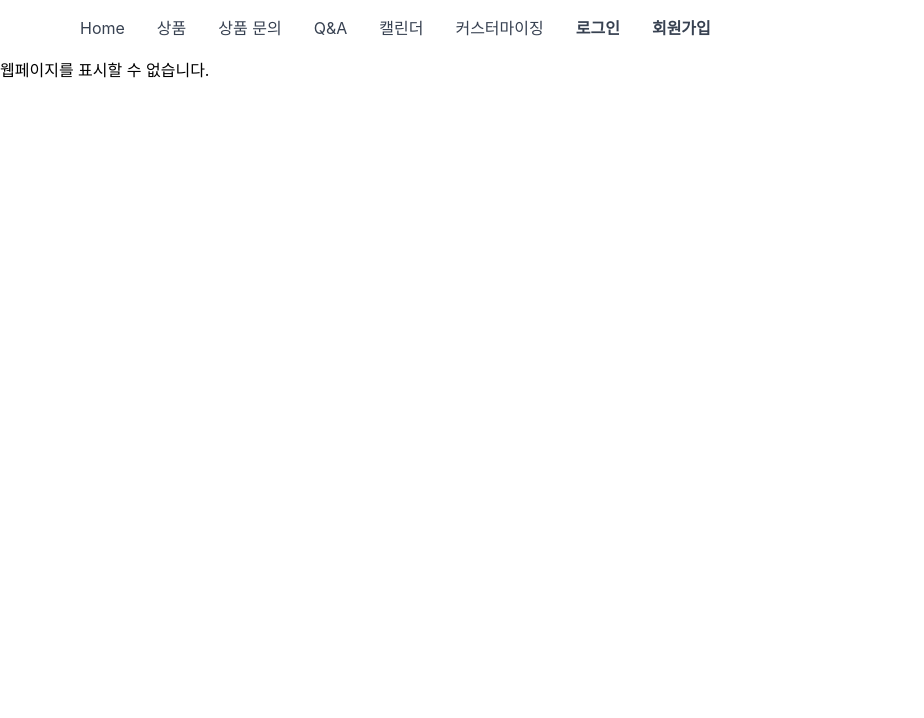
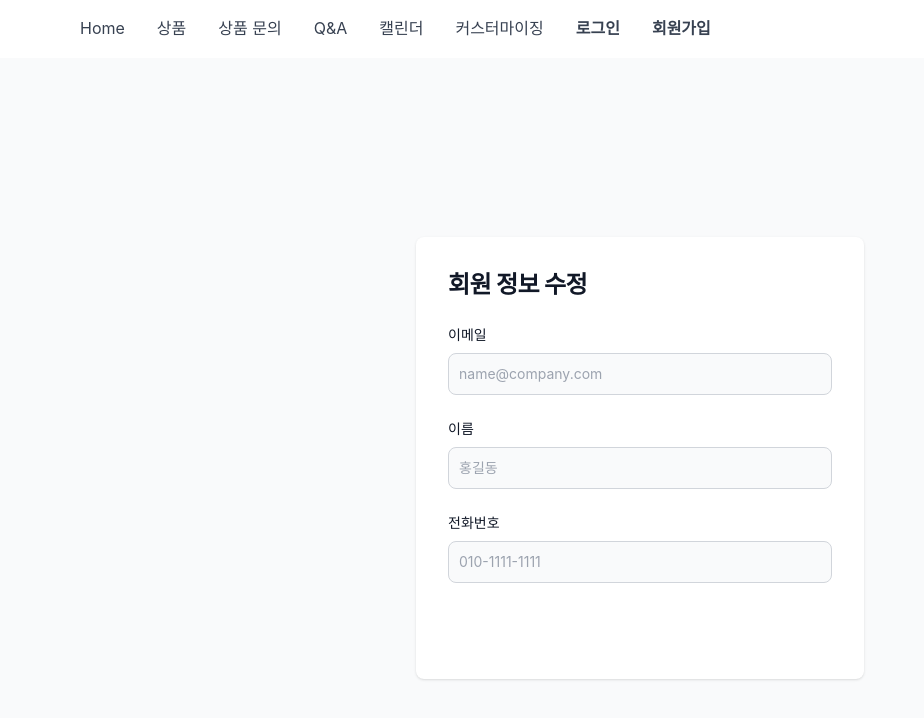
Before and after one commit to YJU-Jenga/Ichigo_Web, a React (Create React App) app: page /updateuser in a window 1280 px wide. Shown: the top 718 px of the page, without its empty margins (0-924 px from the left). Built offline with nearby package versions, Linux system fonts and the light colour scheme.

Commit message:
add cart at navbar

```diff
--- a/src/App.tsx
+++ b/src/App.tsx
@@ -23,6 +23,7 @@ import CalendarScreen from "./Screens/CalendarScreen";
 import ErrorScreen from "./Screens/ErrorScreen";
 import ManigingScreen from "./Screens/ManigingScreen";
 import MyPageScreen from "./Screens/MyPageScreen";
+import UpdateUserScreen from "./Screens/UpdateUserScreen";
 import { API_URL } from "./config";
 
 export interface User {
@@ -100,6 +101,10 @@ function App() {
           <Route path="/calendar" element={<CalendarScreen user={user} />} />
           <Route path="/maniging" element={<ManigingScreen user={user} />} />
           <Route path="/mypage" element={<MyPageScreen user={user} />} />
+          <Route
+            path="/updateuser"
+            element={<UpdateUserScreen user={user} />}
+          />
           <Route path="/*" element={<ErrorScreen />} />
         </Routes>
       </BrowserRouter>
--- a/src/Screens/CartScreen.tsx
+++ b/src/Screens/CartScreen.tsx
@@ -11,7 +11,7 @@ import { API_URL } from "../config";
 
 const CartScreen = ({ user }: UserProps) => {
   const navigate = useNavigate();
-  const id = 1;
+  const id = user?.id;
   const [cartList, setCartList] = useState<Array<Cart>>([]);
   const [product, setProduct] = useState<Array<any>>([]);
   const [totalPrice, setTotalPrice] = useState(0);
--- a/src/Screens/MyPageScreen.tsx
+++ b/src/Screens/MyPageScreen.tsx
@@ -1,9 +1,26 @@
+import { NavLink } from "react-router-dom";
 import { UserProps } from "../App";
 
 const MyPageScreen = ({ user }: UserProps) => {
   return (
+    //     "email": "client@gmail.com",
+    //   "password": "1234qweR!!",
+    //   "name": "client",
+    //   "phone": "010-1111-1111"
     <>
-      <h1>{user?.name}님 안녕하세요</h1>
+      <h1 className="text-gray-900 text-3xl title-font font-medium mb-1">
+        주문 관리
+      </h1>
+      <h1 className="text-gray-900 text-xl title-font font-medium mb-1">
+        {user?.name}님 안녕하세요
+      </h1>
+      <NavLink
+        to="/updateuser"
+        className="text-white bg-red-500 font-medium py-1 px-4 border rounded-lg tracking-wide mr-1 hover:bg-red-600"
+        aria-current="page"
+      >
+        회원정보 수정
+      </NavLink>
     </>
   );
 };
--- /dev/null
+++ b/src/Screens/UpdateUserScreen.tsx
@@ -0,0 +1,81 @@
+import React, { useState, SyntheticEvent } from "react";
+import axios, { AxiosError } from "axios";
+import Swal from "sweetalert2";
+import { NavLink, redirect, useNavigate } from "react-router-dom";
+import { UserProps } from "../App";
+import { getCookie } from "../cookie";
+import { API_URL } from "../config";
+
+export default function UpdateUserScreen({ user }: UserProps) {
+  // 전송할 form데이터
+  const [form, setForm] = useState({
+    writer: 1,
+    title: "",
+    password: "",
+    secret: false,
+    content: "",
+  });
+
+  const navigate = useNavigate();
+
+  return (
+    <section className="bg-gray-50 dark:bg-gray-900">
+      <div className="flex flex-col items-center justify-center px-6 py-8 mx-auto md:h-screen lg:py-0">
+        <div className="w-full bg-white rounded-lg shadow dark:border md:mt-0 sm:max-w-md xl:p-0 dark:bg-gray-800 dark:border-gray-700">
+          <div className="p-6 space-y-4 md:space-y-6 sm:p-8">
+            <h1 className="text-xl font-bold leading-tight tracking-tight text-gray-900 md:text-2xl dark:text-white">
+              회원 정보 수정
+            </h1>
+            <form className="space-y-4 md:space-y-6">
+              <div>
+                <label className="block mb-2 text-sm font-medium text-gray-900 dark:text-white">
+                  이메일
+                </label>
+                <input
+                  type="email"
+                  name="email"
+                  id="email"
+                  className="bg-gray-50 border border-gray-300 text-gray-900 sm:text-sm rounded-lg focus:ring-primary-600 focus:border-primary-600 block w-full p-2.5 dark:bg-gray-700 dark:border-gray-600 dark:placeholder-gray-400 dark:text-white dark:focus:ring-blue-500 dark:focus:border-blue-500"
+                  placeholder="name@company.com"
+                  required
+                />
+              </div>
+              <div>
+                <label className="block mb-2 text-sm font-medium text-gray-900 dark:text-white">
+                  이름
+                </label>
+                <input
+                  type="text"
+                  name="name"
+                  id="name"
+                  placeholder="홍길동"
+                  className="bg-gray-50 border border-gray-300 text-gray-900 sm:text-sm rounded-lg focus:ring-primary-600 focus:border-primary-600 block w-full p-2.5 dark:bg-gray-700 dark:border-gray-600 dark:placeholder-gray-400 dark:text-white dark:focus:ring-blue-500 dark:focus:border-blue-500"
+                  required
+                />
+              </div>
+              <div>
+                <label className="block mb-2 text-sm font-medium text-gray-900 dark:text-white">
+                  전화번호
+                </label>
+                <input
+                  type="tel"
+                  name="phone"
+                  id="phone"
+                  placeholder="010-1111-1111"
+                  className="bg-gray-50 border border-gray-300 text-gray-900 sm:text-sm rounded-lg focus:ring-primary-600 focus:border-primary-600 block w-full p-2.5 dark:bg-gray-700 dark:border-gray-600 dark:placeholder-gray-400 dark:text-white dark:focus:ring-blue-500 dark:focus:border-blue-500"
+                  required
+                />
+              </div>
+              <button
+                type="submit"
+                className="w-full text-white bg-primary-600 hover:bg-primary-700 focus:ring-4 focus:outline-none focus:ring-primary-300 font-medium rounded-lg text-sm px-5 py-2.5 text-center dark:bg-primary-600 dark:hover:bg-primary-700 dark:focus:ring-primary-800"
+              >
+                수정
+              </button>
+            </form>
+          </div>
+        </div>
+      </div>
+    </section>
+  );
+}
--- a/src/components/Navbar.tsx
+++ b/src/components/Navbar.tsx
@@ -177,6 +177,17 @@ export function Navbar({ user }: UserProps) {
                     </NavLink>
                   ) : null}
                 </li>
+                <li>
+                  {user ? (
+                    <NavLink
+                      to="/cart"
+                      className="lg:p-4 py-3 px-0 block border-b-2 border-transparent hover:border-indigo-400"
+                      aria-current="page"
+                    >
+                      장바구니
+                    </NavLink>
+                  ) : null}
+                </li>
                 {signIn}
                 {join}
                 {nickname}
```
Also changed, not shown: src/Screens/ManigingScreen.tsx (+0 -9 lines).
